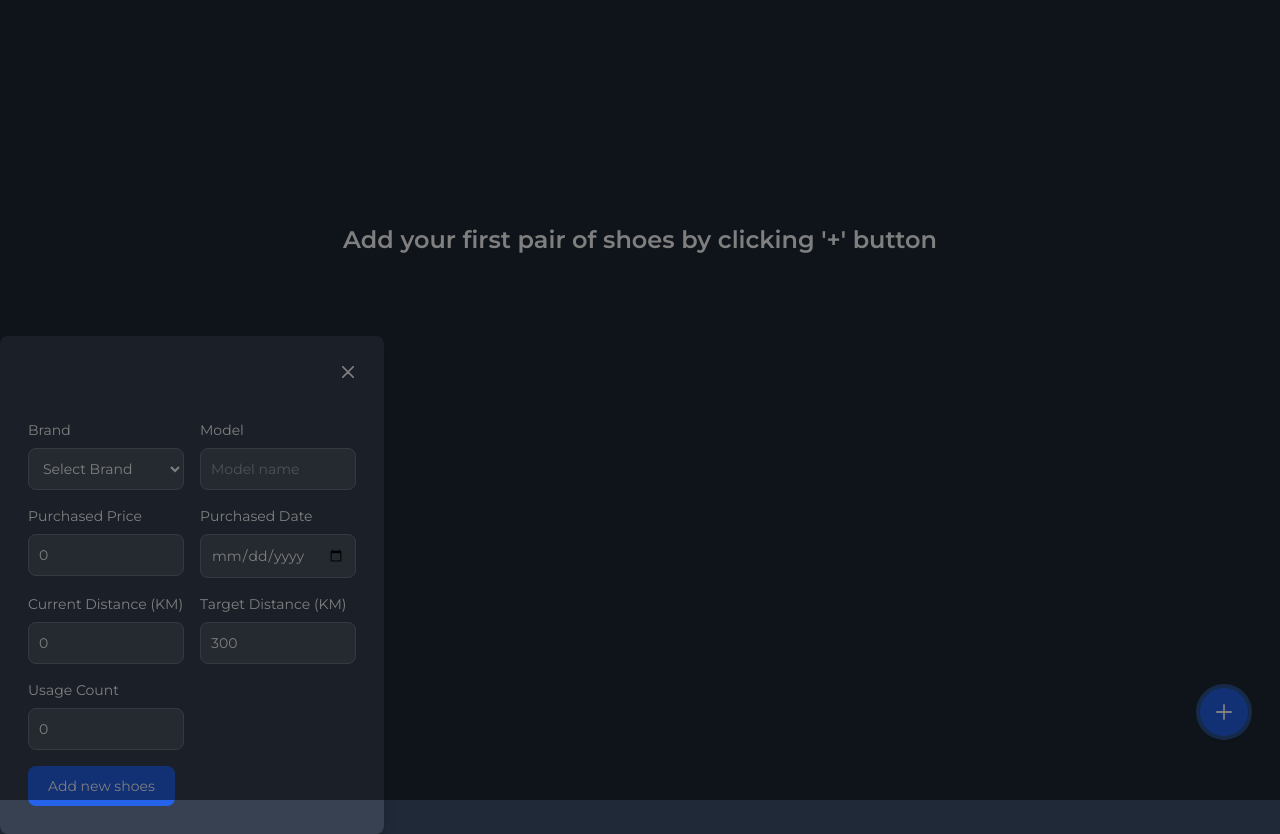
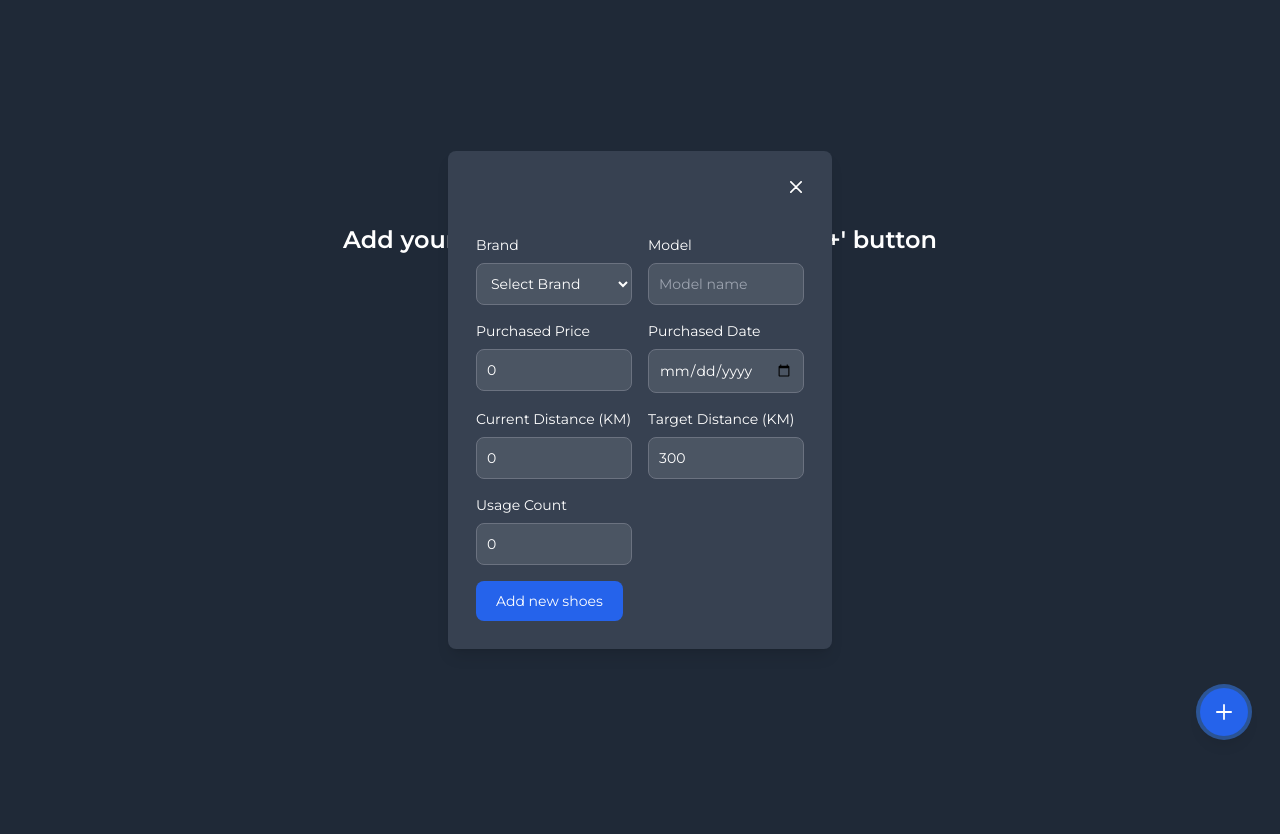
Before and after one commit to frhanhanif/SneakerLog, an Angular app: page / in a window 1280 px wide. Both pictures are taken after a click on the button 1224 px from the left and 712 px from the top of the page. After the commit the page ends 800 px from the top, so only its background shows below. Built offline with nearby package versions, Linux system fonts and the light colour scheme.

Commit message:
Update add-sneaker.component.html

```diff
--- a/src/app/components/add-sneaker/add-sneaker.component.html
+++ b/src/app/components/add-sneaker/add-sneaker.component.html
@@ -24,10 +24,8 @@
 
 <!-- Main modal -->
 @if (isModal){
-<div (click)="closeModal()"
-class="bg-black bg-opacity-50 transition-opacity mx-auto fixed inset-0 flex items-center
-    justify-center z-50">
-</div>
+<div class="fixed inset-0 flex items-center justify-center z-50">
+
     <div id="modal-content"
     class="relative p-2 w-full max-w-sm max-h-full bg-gray-700 rounded-lg shadow-lg overflow-y-auto">
         <!-- Modal content -->
@@ -116,4 +114,5 @@ class="bg-black bg-opacity-50 transition-opacity mx-auto fixed inset-0 flex item
             </form>
         </div>
     </div>
+  </div>
 }
```
